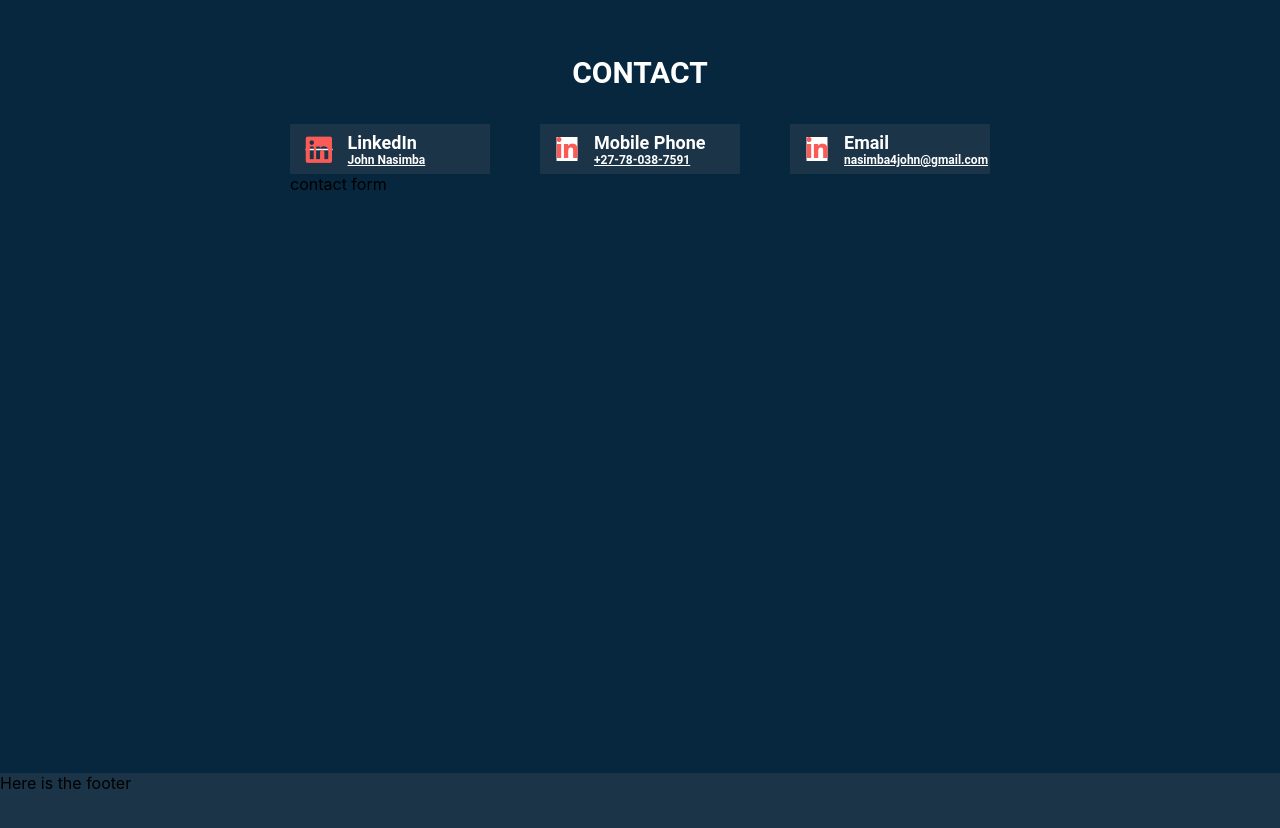
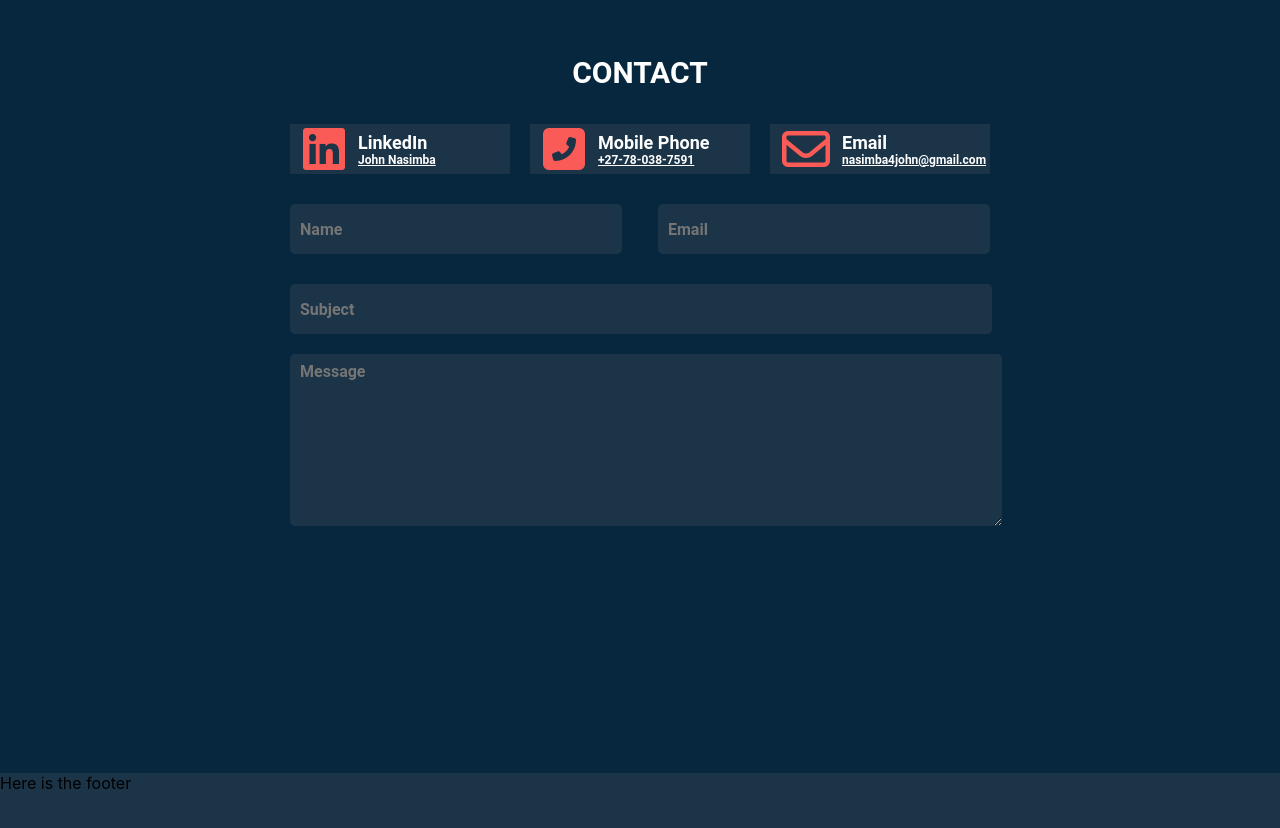
Before and after one commit to Johnnasimba/second-portfolio, a React (Create React App) app: page / in a window 1280 px wide. Shown: the part 4740-5568 px from the top of the page. Built offline with nearby package versions, Linux system fonts and the light colour scheme.

Commit message:
Creating contact form

```diff
--- a/src/components/home/contact-section/contact-section.component.jsx
+++ b/src/components/home/contact-section/contact-section.component.jsx
@@ -1,6 +1,8 @@
 import React from 'react';
 
-import ContactFrom from '../../subcomponents/contact-form/contact-form.component';
+import ContactCard from '../../sub-components/contact-card/contact-card.component';
+import ContactFrom from '../../sub-components/contact-form/contact-form.component';
+
 
 import './contact-section.styles.css';
 
@@ -11,7 +13,10 @@ const ContactSection =() => {
         <div className="contact-section">
             <div className="contact-container">
                 <h3>CONTACT</h3>
-                <ContactFrom />
+                <div className="contact-form-container">
+                    <ContactCard />
+                    <ContactFrom />
+                </div>
             </div>
         </div>
     )
--- a/src/components/home/contact-section/contact-section.styles.css
+++ b/src/components/home/contact-section/contact-section.styles.css
@@ -25,3 +25,7 @@
 
     color: #FFFFFF;
 }
+.contact-form-container {
+    width: 700px;
+    height: 400px;
+}
--- a/src/components/subcomponents/contact-form/contact-form.component.jsx
+++ b/src/components/sub-components/contact-card/contact-card.component.jsx
@@ -1,14 +1,13 @@
-import React from 'react';
+import React from 'react'
 
-import './contact-form.styles.css';
+import './contact-card.styles.css';
 
-const ContactForm = () => {
+const ContactCard = () => {
     return (
-        <div className="contact-form-container">
-            <div className="contact-cards">
+        <div className="contact-cards">
                   {/* linked in card */}
                    <div className="contact-card">
-                        <i class="fab fa-linkedin fa-lg"></i>
+                        <i className="fab fa-linkedin fa-2x"></i>
                        <div className="contact-title-and-link">
                            <h6>LinkedIn</h6>
                            <a href="http://https://www.linkedin.com/in/john-nasimba/" target="_blank" rel="noopener noreferrer">
@@ -18,7 +17,7 @@ const ContactForm = () => {
                     </div>
                     {/* tell phone number card */}
                     <div className="contact-card">
-                        <i className="fa fa-linkedin"></i>
+                    <i className="fas fa-phone-square-alt  fa-2x"></i>
                        <div className="contact-title-and-link">
                            <h6>Mobile Phone</h6>
                            <a href="https://www.linkedin.com/in/john-nasimba/" target="_blank" rel="noopener noreferrer">
@@ -28,7 +27,7 @@ const ContactForm = () => {
                     </div>
                      {/* Email card */}
                     <div className="contact-card">
-                       <i className="fa fa-linkedin"></i>
+                       <i className="far fa-envelope  fa-2x"></i>
                        <div className="contact-title-and-link">
                            <h6>Email</h6>
                            <a href="https://www.linkedin.com/in/john-nasimba/" target="_blank" rel="noopener noreferrer">
@@ -37,13 +36,7 @@ const ContactForm = () => {
                        </div>
                    </div>
             </div>
-            {/* contact form */}
-            <form className="contact-form">
-                contact form
-            </form>
-
-        </div>
     )
 }
 
-export default ContactForm;
+export default ContactCard;
--- a/src/components/subcomponents/contact-form/contact-form.styles.css
+++ b/src/components/sub-components/contact-card/contact-card.styles.css
@@ -1,8 +1,4 @@
 
-.contact-form-container {
-    width: 700px;
-    height: 400px;
-}
 .contact-cards{
     display: flex;
     flex-direction: row;
@@ -12,7 +8,7 @@
     justify-content: space-between;
 }
 .contact-card{
-    width: 200px;
+    width: 220px;
     height: 50px;
     margin: 0px;
 
@@ -32,16 +28,16 @@
     -moz-transform: scale(1.5,1.5);
     -ms-transform: scale(1.5,1.5);
     -o-transform: scale(1.5,1.5);
+
+    color: #FB5B57;
+    background: #1B3447;
 }
 .contact-title-and-link {
     display: flex;
     flex-direction: column;
     flex-wrap: nowrap;
 }
-.fa-linkedin{
-    color: #FB5B57;
-    background: #fff;
-}
+
 .contact-title-and-link h6{
 
     font-family: Roboto;
--- /dev/null
+++ b/src/components/sub-components/contact-form/contact-form.component.jsx
@@ -0,0 +1,21 @@
+import React from 'react';
+
+import './contact-form.styles.css';
+
+const ContactForm = () => {
+    return (
+        <form className="contact-form">
+           <div className="name-and-email">
+               <input type="text" name="name" placeholder="Name"/>
+               <input type="text" name="email" placeholder="Email" />
+           </div>
+           <input type="text" name="subject" className="subject" placeholder="Subject" />
+           <textarea name="message" id="message" className="message" cols="30" rows="10" placeholder="Message">
+
+           </textarea>
+        </form>
+
+    )
+}
+
+export default ContactForm;
--- /dev/null
+++ b/src/components/sub-components/contact-form/contact-form.styles.css
@@ -0,0 +1,81 @@
+
+.contact-form{
+    width: 100%;
+    height: 500px;
+    margin-top: 30px;
+
+    display: flex;
+    flex-direction: column;
+    flex-wrap: wrap;
+}
+.contact-form > .name-and-email{
+    width: 100%;
+    margin-bottom: 10px;
+
+
+    display: flex;
+    flex-direction: row;
+    justify-content: space-between;
+}
+.name-and-email > input{
+    width: 320px;
+    height: 48px;
+    margin-bottom: 20px;
+    padding-left: 10px;
+
+
+    outline: none;
+    border: none;
+    border-radius: 5px;
+
+    font-family: Roboto;
+    font-style: normal;
+    font-weight: bold;
+    font-size: 16px;
+    line-height: 16px;
+
+    color: rgba(255, 255, 255, 0.67);
+    background: #1B3447;
+
+
+}
+
+.contact-form > .subject{
+    width: 690px;
+    height: 48px;
+    margin-bottom: 20px;
+    padding-left: 10px;
+
+
+    outline: none;
+    border: none;
+    border-radius: 5px;
+
+    font-family: Roboto;
+    font-style: normal;
+    font-weight: bold;
+    font-size: 16px;
+    line-height: 16px;
+
+    color: rgba(255, 255, 255, 0.67);
+    background: #1B3447;
+
+}
+.contact-form > .message{
+    width: 100%;
+    padding-left: 10px;
+    padding-top: 10px;
+    outline: none;
+    border: none;
+    border-radius: 5px;
+
+    font-family: Roboto;
+    font-style: normal;
+    font-weight: bold;
+    font-size: 16px;
+    line-height: 16px;
+
+    color: rgba(255, 255, 255, 0.67);
+    background: #1B3447;
+
+}
```
